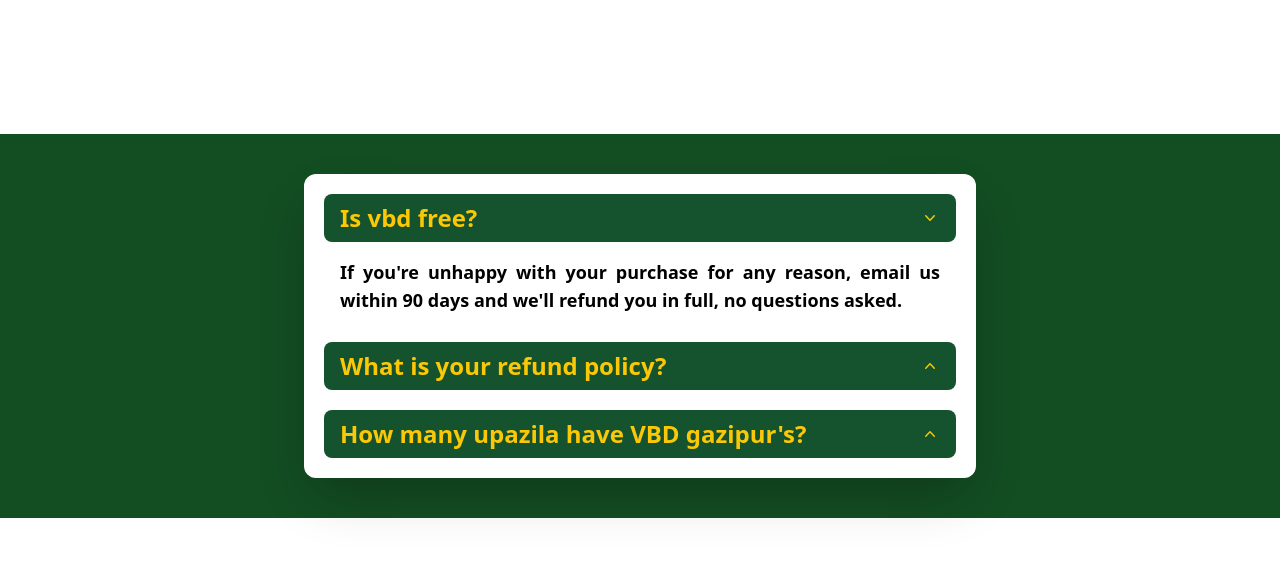
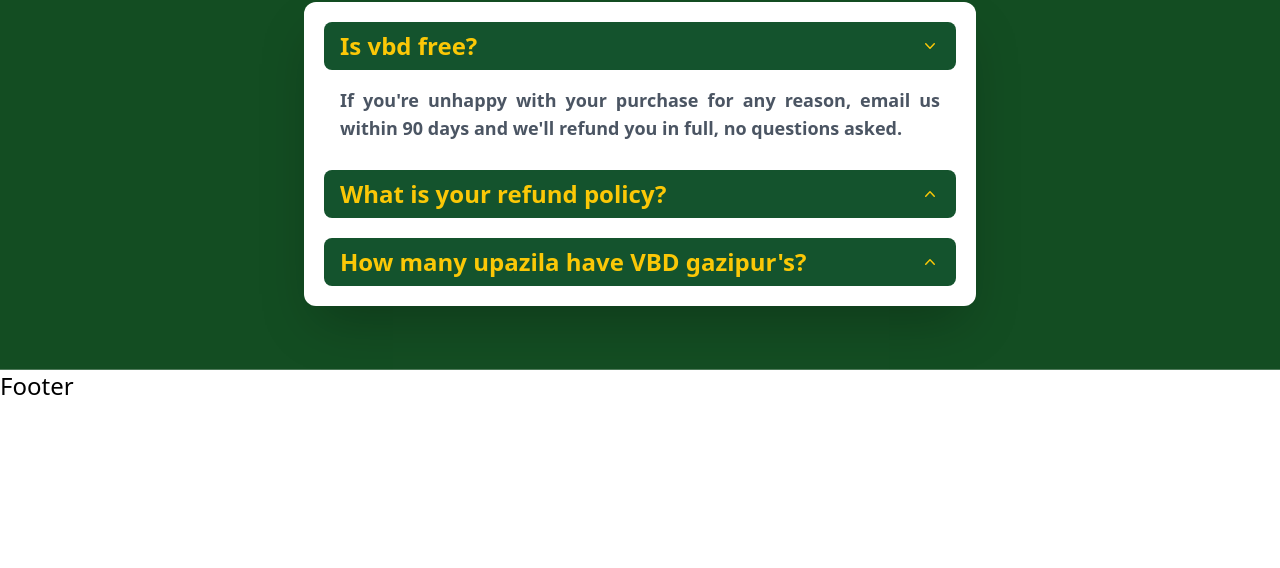
Before and after one commit to AbuRaihan1/vbd-gazipur, a React (Create React App) app: page / in a window 1280 px wide. Shown: the part 2464-3032 px from the top of the page. After the commit the page ends 2866 px from the top, so only its background shows below. Built offline with nearby package versions, Linux system fonts and the light colour scheme.

Commit message:
added clippath in faq section

```diff
--- a/src/FAQ/Faq.js
+++ b/src/FAQ/Faq.js
@@ -1,8 +1,9 @@
 import { Disclosure } from "@headlessui/react";
 import { ChevronUpIcon } from "@heroicons/react/20/solid";
-import { useEffect } from "react";
 import AOS from "aos";
 import "aos/dist/aos.css";
+import { useEffect } from "react";
+import "./faq.css";
 export default function Faq() {
   useEffect(() => {
     AOS.init({
@@ -11,9 +12,8 @@ export default function Faq() {
     });
   }, []);
 
-
   return (
-    <div className="w-full bg-secondary py-10 my-20 mt-56">
+    <div className="faq w-full bg-secondary pb-16 pt-48">
       <div
         className="p-5 lg:mx-auto mx-4 max-w-2xl rounded-xl bg-white shadow-2xl"
         data-aos="fade-up"
@@ -29,14 +29,14 @@ export default function Faq() {
                   } h-5 w-5 text-primary`}
                 />
               </Disclosure.Button>
-              <Disclosure.Panel className="px-4 pt-4 pb-2 text-lg text-black font-semibold text-justify">
+              <Disclosure.Panel className="px-4 pt-4 pb-2 text-lg text-gray-600 font-semibold text-justify">
                 If you're unhappy with your purchase for any reason, email us
                 within 90 days and we'll refund you in full, no questions asked.
               </Disclosure.Panel>
             </>
           )}
         </Disclosure>
-        <Disclosure>
+        <Disclosure data-aos="fade-up">
           {({ open }) => (
             <>
               <Disclosure.Button className="mt-5 w-full flex items-center justify-between rounded-lg hover:bg-secondary px-4 py-2 text-left text-2xl font-bold text-primary bg-green-900 focus:outline-none focus-visible:ring focus-visible:ring-primary focus-visible:ring-opacity-75">
@@ -47,7 +47,7 @@ export default function Faq() {
                   } h-5 w-5 text-primary`}
                 />
               </Disclosure.Button>
-              <Disclosure.Panel className="px-4 pt-4 pb-2 text-lg text-black font-semibold text-justify">
+              <Disclosure.Panel className="px-4 pt-4 pb-2 text-lg text-gray-600 font-semibold text-justify">
                 If you're unhappy with your purchase for any reason, email us
                 within 90 days and we'll refund you in full, no questions asked.
               </Disclosure.Panel>
@@ -66,7 +66,7 @@ export default function Faq() {
                   } h-5 w-5 text-primary`}
                 />
               </Disclosure.Button>
-              <Disclosure.Panel className="px-4 pt-4 pb-2 text-lg text-black font-semibold text-justify">
+              <Disclosure.Panel className="px-4 pt-4 pb-2 text-lg text-gray-600 font-semibold text-justify">
                 If you're unhappy with your purchase for any reason, email us
                 within 90 days and we'll refund you in full, no questions asked.
               </Disclosure.Panel>
--- /dev/null
+++ b/src/FAQ/faq.css
@@ -0,0 +1,3 @@
+.faq {
+  clip-path: polygon(0 0, 100% 29%, 100% 100%, 0% 100%);
+}
--- a/src/Pages/projects/Projects.js
+++ b/src/Pages/projects/Projects.js
@@ -57,7 +57,7 @@ const Projects = () => {
     },
   ];
   return (
-    <div className="pt-40 pb-5 mb-5 relative">
+    <div className="pt-40  relative">
       <div class="custom-div"></div>
       <h2 className="absolute lg:text-5xl text-secondary top-16 font-bold text-2xl  left-[45%]">
         Projects
@@ -80,7 +80,7 @@ const Projects = () => {
           }}
           pagination={true}
           modules={[EffectCoverflow, Pagination]}
-          className="mySwiper projects my-10"
+          className="mySwiper projects"
           data-aos="zoom-in"
         >
           {projects.map((project) => (
```
